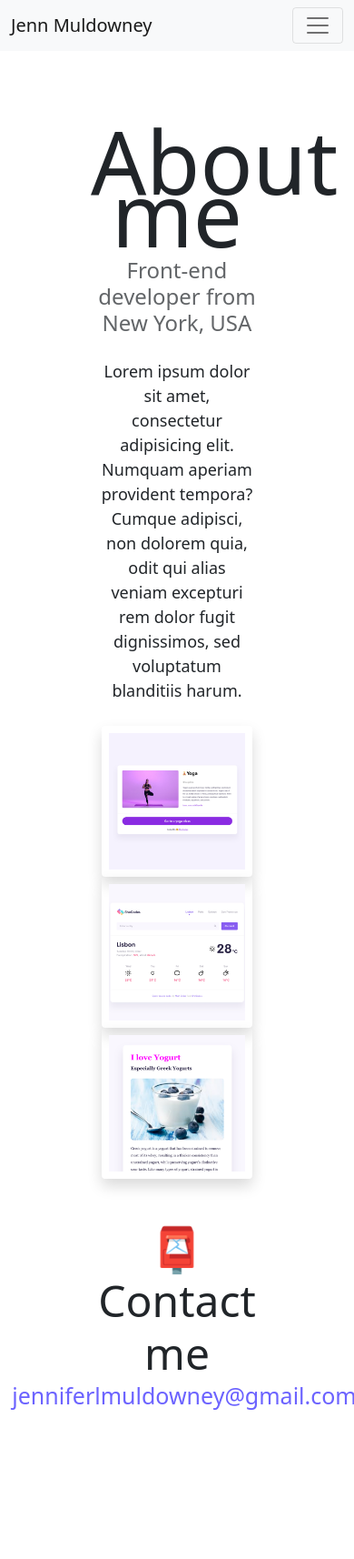
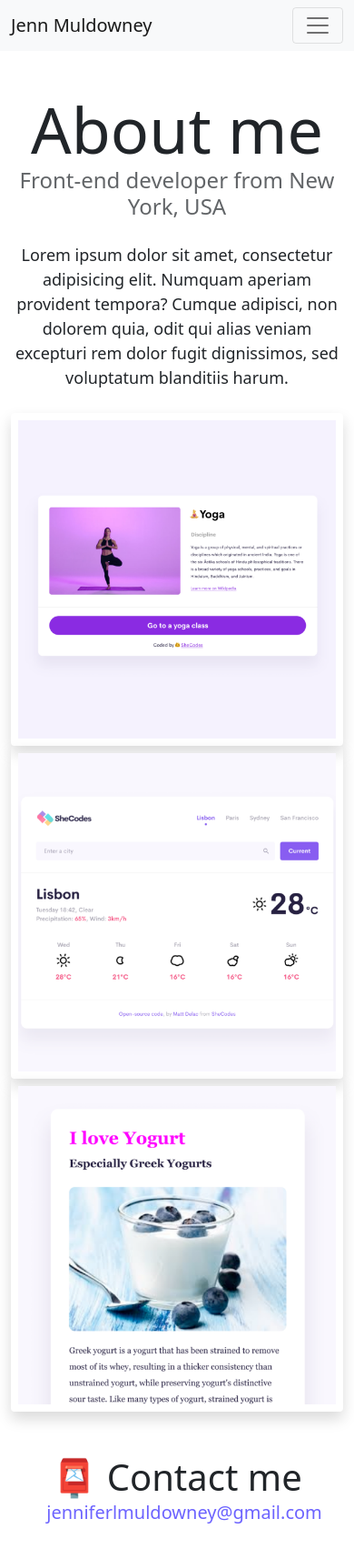
Before and after one commit to jmuldowney/Jenn-Muldowney-Portfolio, a website: page about.html in a window 390 px wide. Shown: the whole page at 91% size. Before the commit the page ends 1654 px from the top, so only its background shows below. Drawn offline with nearby package versions, Linux system fonts and the light colour scheme.

Commit message:
Fixed container bug; Made headings more responsive; cleaned up code;

```diff
--- a/about.html
+++ b/about.html
@@ -49,7 +49,7 @@
         </div>
       </div>
     </nav>
-    <h1 class="text-center pt-5">About me</h1>
+    <h1 class="text-center about-heading">About me</h1>
     <h3 class="text-center">Front-end developer from New York, USA</h3>
     <p class="about-paragraph text-center">
       Lorem ipsum dolor sit amet, consectetur adipisicing elit. Numquam aperiam
@@ -83,7 +83,7 @@
       </div>
     </div>
     <div class="text-center mt-5" id="contact">
-      <h2>📮 Contact me</h2>
+      <h2 class="contact-me">📮 Contact me</h2>
       <div class="ps-3">
         <a href="mailto:[email]" class="email-link" title="Email">
           jenniferlmuldowney@gmail.com
--- a/src/style.css
+++ b/src/style.css
@@ -3,9 +3,9 @@
   --secondary-color: #f5f2fe;
   --box-shadow: 0 5px 10px rgba(0, 0, 0, 0.3);
 }
-
 body {
-  margin: 100px;
+  margin-top: 100px;
+  margin-bottom: 50px;
 }
 h1,
 h2,
@@ -14,7 +14,6 @@ h3 {
 }
 h1 {
   font-size: 96px;
-  line-height: 1;
 }
 
 h2 {
@@ -83,10 +82,29 @@ p {
   .last-name {
     font-size: 60px;
   }
-  h1 {
+  .home-heading {
     line-height: 0.6;
     padding-top: 20px;
     padding-bottom: 20px;
+  }
+  h3 {
+    padding-left: 10px;
+    padding-right: 10px;
+  }
+  .email-link {
+    font-size: 20px;
+  }
+  .contact-me {
+    font-size: 40px;
+  }
+  .about-heading {
+    font-size: 70px;
+  }
+
+  h2,
+  p,
+  .app-link {
+    text-align: center;
   }
 }
 @media (min-width: 576px) {
```
Also changed, not shown: index.html (+11 -10 lines).
